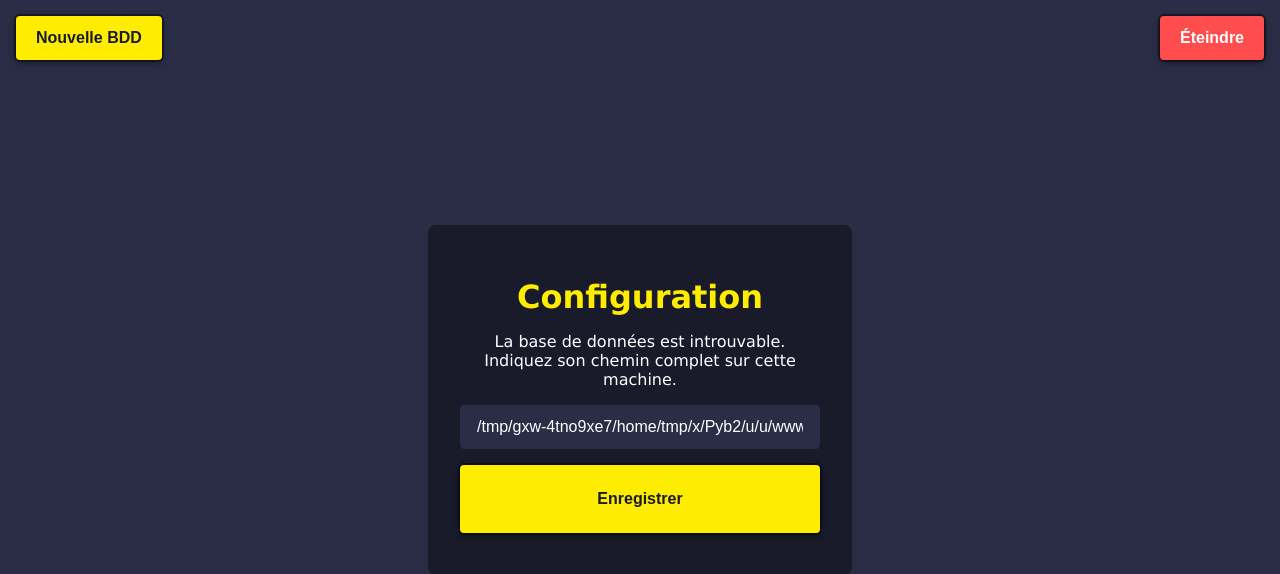
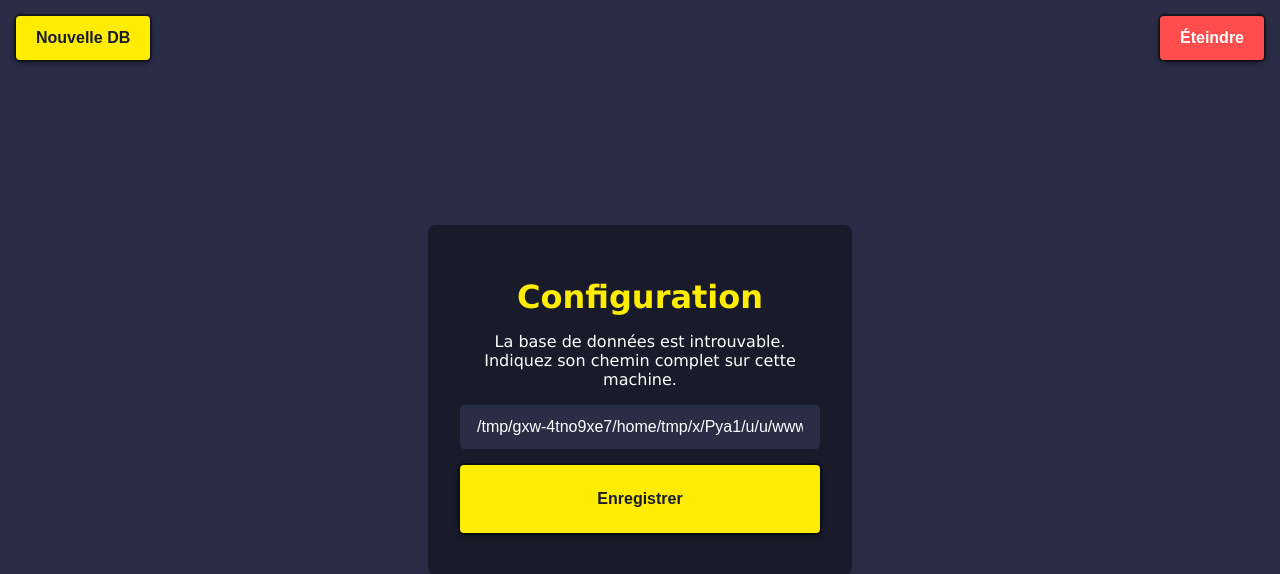
Before and after one commit to AmelienLS/RPI_LocalWebServer, a Flask app: page /setup in a window 1280 px wide. Shown: the top 574 px of the page. Run offline with Flask 3, Linux system fonts and the light colour scheme.

Commit message:
fix(typo)

```diff
--- a/Templates/setup.html
+++ b/Templates/setup.html
@@ -12,7 +12,7 @@
     <form method="POST" action="/setup/init_db" class="corner-form corner-form-left">
         <button type="submit" class="corner-btn corner-btn-left"
                 onclick="return confirm('Créer une nouvelle base de données à l\'emplacement configuré ?\nLes données existantes seront effacées.')">
-            Nouvelle BDD
+            Nouvelle DB
         </button>
     </form>
     <form method="POST" action="/shutdown" class="corner-form corner-form-right">
```
